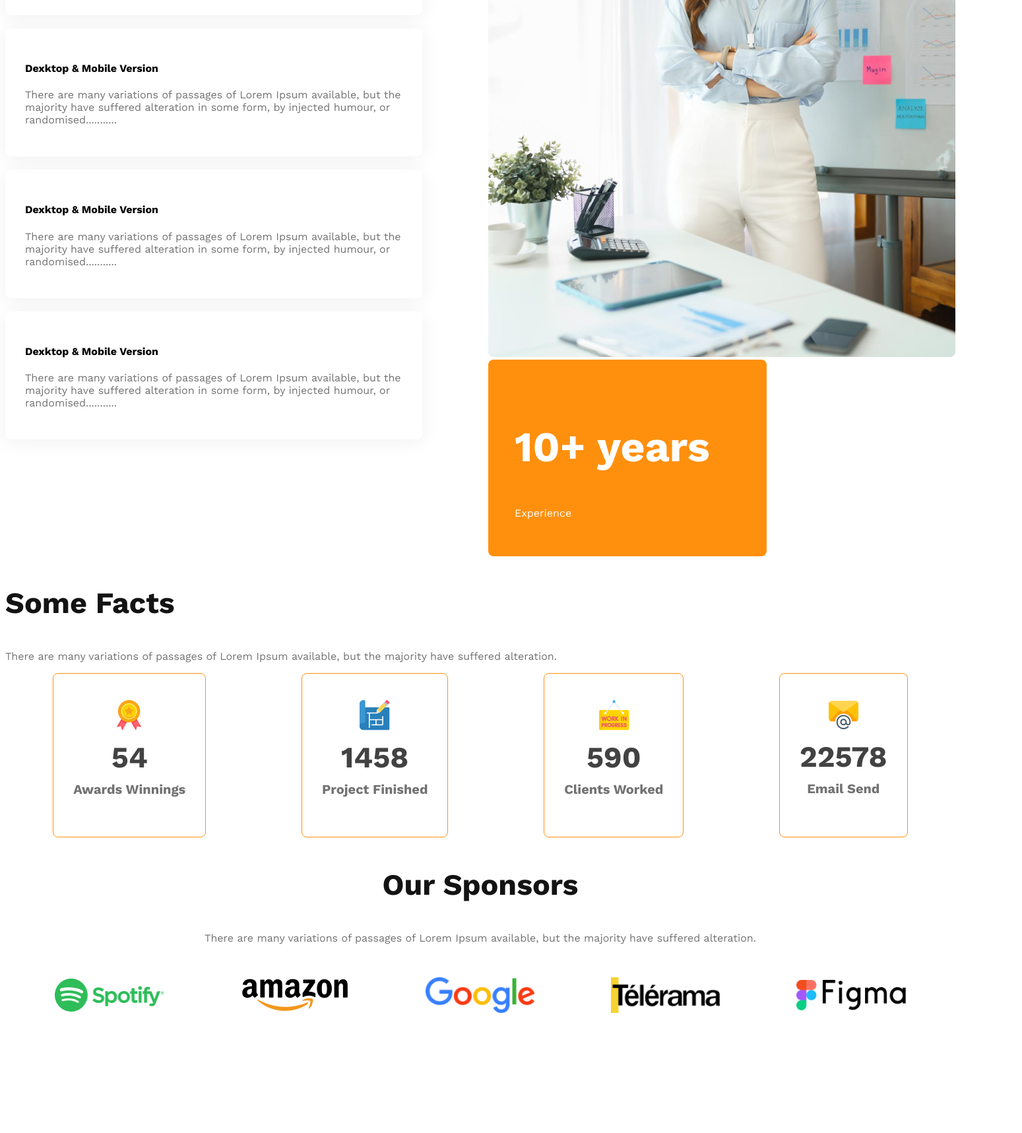
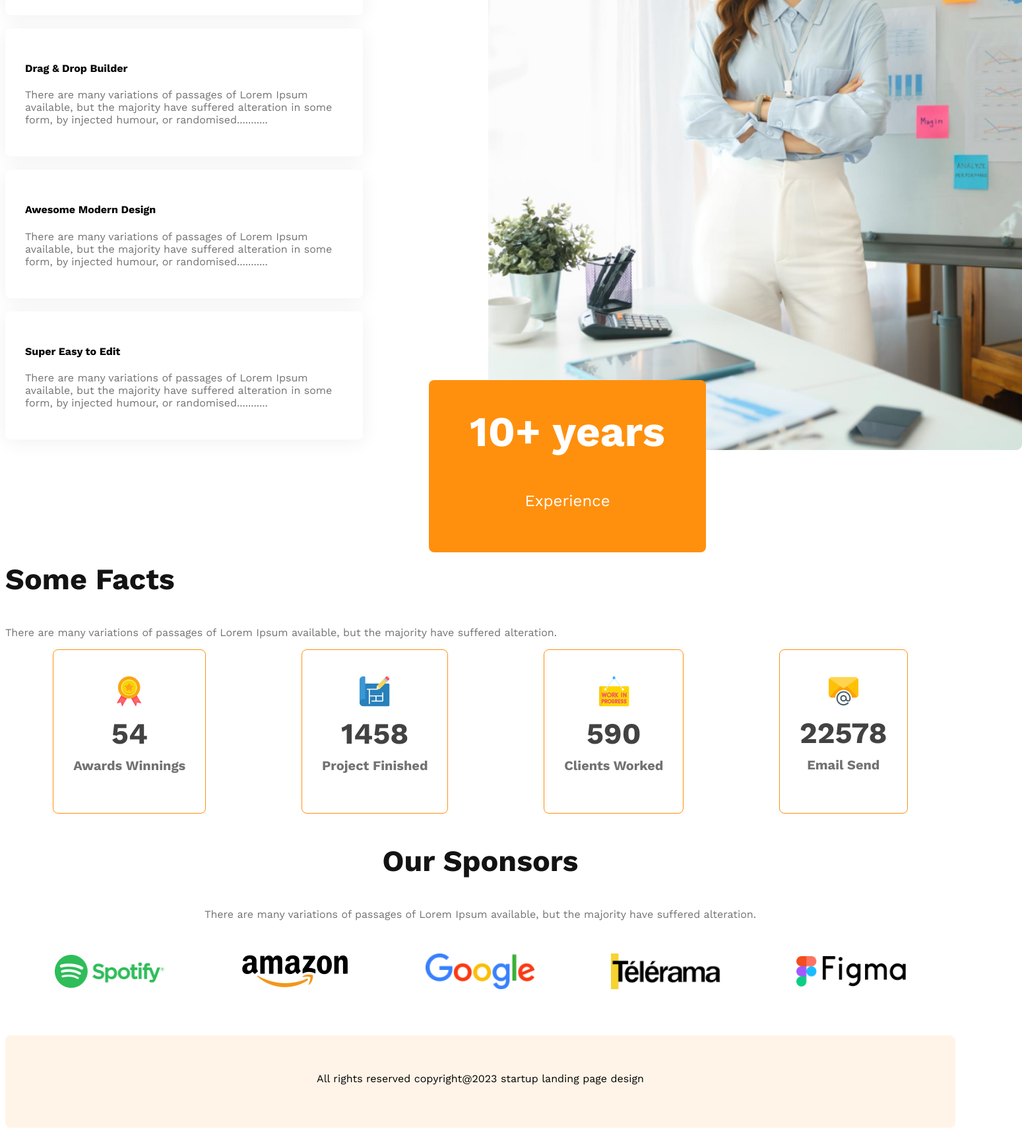
Before and after one commit to IEEEMOSTAFA/g3-architect-website, a plain HTML site: page index.html in a window 1280 px wide. Shown: the part 2360-4077 px from the top of the page at 66% size, 1549 px wide, since content can reach past the window. Before the commit the page ends 3965 px from the top, so only its background shows below. Drawn offline with nearby package versions, Linux system fonts and the light colour scheme.

Commit message:
responsive and footer future added

```diff
--- a/index.html
+++ b/index.html
@@ -72,27 +72,18 @@
 
                       </div>
                       <div class="card">
-                        <h4>Dexktop & Mobile Version</h4>
-                        <p class="text-light-gray">There are many variations of passages
-                             of Lorem Ipsum available, but the majority have suffered
-                             alteration in some form,
-                             by injected humour, or randomised...........</p>
+                        <h4>Drag & Drop Builder</h4>
+                        <p class="text-light-gray">There are many variations of passages of Lorem Ipsum available, but the majority have suffered alteration in some form, by injected humour, or randomised...........</p>
 
                       </div>
                       <div class="card">
-                        <h4>Dexktop & Mobile Version</h4>
-                        <p class="text-light-gray">There are many variations of passages
-                             of Lorem Ipsum available, but the majority have suffered
-                             alteration in some form,
-                             by injected humour, or randomised...........</p>
+                        <h4>Awesome Modern Design</h4>
+                        <p class="text-light-gray">There are many variations of passages of Lorem Ipsum available, but the majority have suffered alteration in some form, by injected humour, or randomised...........</p>
 
                       </div>
                       <div class="card">
-                        <h4>Dexktop & Mobile Version</h4>
-                        <p class="text-light-gray">There are many variations of passages
-                             of Lorem Ipsum available, but the majority have suffered
-                             alteration in some form,
-                             by injected humour, or randomised...........</p>
+                        <h4>Super Easy to Edit</h4>
+                        <p class="text-light-gray">There are many variations of passages of Lorem Ipsum available, but the majority have suffered alteration in some form, by injected humour, or randomised...........</p>
 
                       </div>
 
@@ -152,7 +143,8 @@
                  </div>
         </section>
     </main>
-    <footer>
+    <footer class="footer">
+        <p>All rights reserved copyright@2023 startup landing page design</p>
 
     </footer>
 
--- a/styles/architect.css
+++ b/styles/architect.css
@@ -151,16 +151,30 @@ facts-card-container {
     box-shadow: 0px 4px 30px 0px rgba(0, 0, 0, 0.06);
 }
 
+.feature-img img {
+    height: 90%;
+    margin-left: 90px;
+}
+
 .ten-years-badge {
     color: #FFF;
     border-radius: 8px;
     background: #FF900E;
-    width: 342px;
+    width: 340px;
     padding: 40px;
+    text-align: center;
+    position: relative;
+    bottom: 110px;
 }
-.ten-years-badge h2{
+
+.ten-years-badge h2 {
     font-size: 4rem;
+    margin-top: 0;
 
+}
+
+.ten-years-badge p {
+    font-size: 1.5rem;
 }
 
 /* facts section */
@@ -210,6 +224,16 @@ facts-card-container {
 
 }
 
+.footer {
+    width: 1440px;
+    height: 100px;
+    border-radius: 8px;
+    background: #FFF4E7;
+    text-align: center;
+    margin:auto;
+    padding-top: 40px;
+}
+
 /* mobile devices */
 /* responsive media query */
 @media screen and (max-width:576px) {
@@ -219,6 +243,7 @@ facts-card-container {
 
     nav,
     .teams-container,
+    .features,
     .facts-card-container,
     .sponsors-img-container {
         flex-direction: column;
@@ -227,9 +252,20 @@ facts-card-container {
     }
 
     .facts-card-container {
+        /* align items is extra part */
         align-items: flex-start;
         gap: 20px;
 
+    }
+
+    .feature-img img {
+        width: 90%;
+        margin-left: 0;
+    }
+
+    .ten-years-badge {
+        position: static;
+        max-width: 300px;
     }
 
 
@@ -239,6 +275,7 @@ facts-card-container {
         /*the up is extra part and it's done for me  */
     }
 
+    /* .facts-card-container */
     .teams-content {
         padding-left: 20px;
         padding-right: 20px;
@@ -248,10 +285,11 @@ facts-card-container {
 /* tablet or medium devices */
 @media screen and (min-width:576px) and (max-width:960px) {
     header {
-        padding: 20px;
+        padding: 50px;
     }
 
     nav,
+    .features,
     .teams-container,
     .sponsors-img-container {
         flex-direction: column;
```
